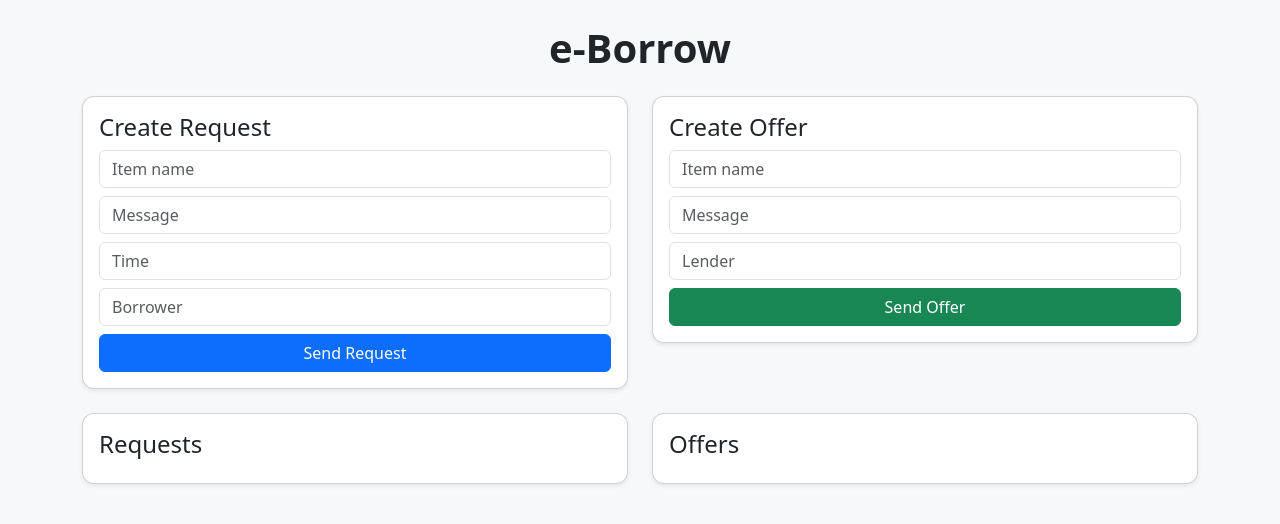
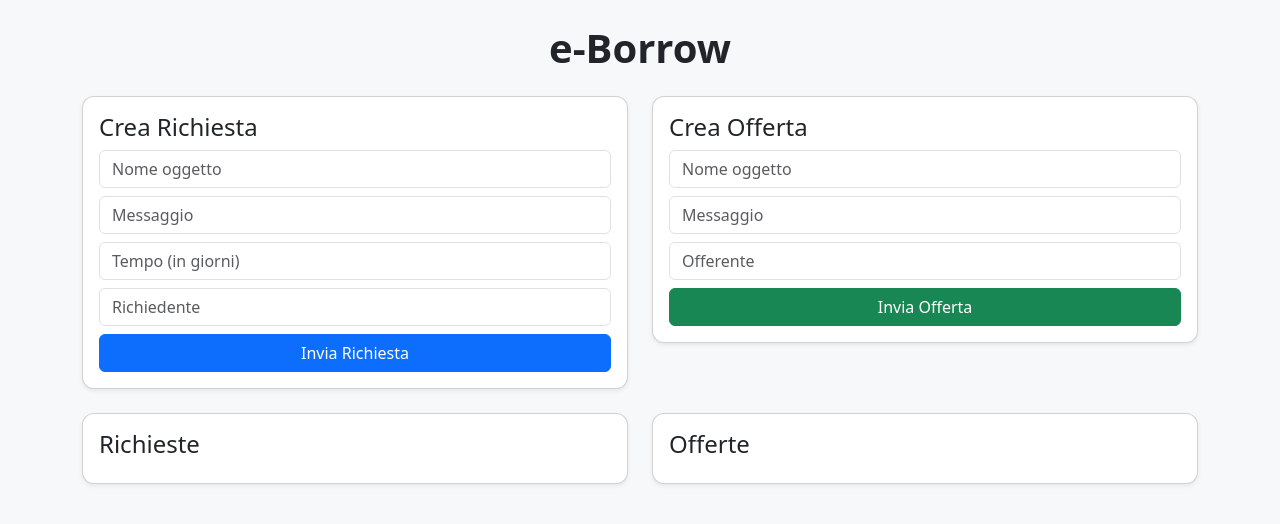
Before and after one commit to andreamirarchi/e-Borrow, a Flask app: page / in a window 1280 px wide. Shown: the top 524 px of the page. Run offline with Flask 3, Linux system fonts and the light colour scheme.

Commit message:
Sistemazione persistenza jsonl e uniformazione data model per request e offer

```diff
--- a/e-Borrow/app/app.py
+++ b/e-Borrow/app/app.py
@@ -4,38 +4,31 @@
 from pathlib import Path
 
 from flask import Flask, render_template, request, jsonify, redirect
+from flasgger import Swagger
 
 BASE_DIR = Path(__file__).resolve().parents[1]
 if str(BASE_DIR) not in sys.path:
     sys.path.insert(0, str(BASE_DIR))
 
-# FORMS (UI)
 from forms.borrow_forms import BorrowRequestForm, OfferForm
 
-# SCHEMAS (API)
 from schemas.borrow_request_schema import BorrowRequestSchema
 from schemas.offer_schema import OfferSchema
 
-# SERVICE
 from repository.jsonl_repository import JsonlRepository
 from services.borrow_service import BorrowService
 
+app = Flask(__name__, template_folder=str(BASE_DIR / "templates"))
 
-# =========================
-# APP INIT
-# =========================
-app = Flask(__name__, template_folder=str(BASE_DIR / "templates"))
-app.config["SECRET_KEY"] = "borrowhub_secret"
+app.config["SECRET_KEY"] = "e-borrow_secret"
 app.config["WTF_CSRF_ENABLED"] = False
 
+Swagger(app)
 
 repo = JsonlRepository(BASE_DIR / "data" / "data.jsonl")
 service = BorrowService(repo)
 
 
-# =========================
-# UI (JINJA + WTForms)
-# =========================
 @app.route("/")
 def home():
     return render_template(
@@ -60,7 +53,7 @@
         })
         return redirect("/")
 
-    return "Invalid form", 400
+    return "Form non valido", 400
 
 
 @app.route("/offer", methods=["POST"])
@@ -75,24 +68,70 @@
         })
         return redirect("/")
 
-    return "Invalid form", 400
+    return "Form non valido", 400
 
 
-# =========================
-# API (MARSHMALLOW)
-# =========================
 @app.route("/api/requests", methods=["GET"])
 def api_requests():
+    """
+    Lista richieste
+    ---
+    tags:
+      - Requests
+    responses:
+      200:
+        description: elenco richieste
+    """
     return jsonify(service.get_requests())
 
 
 @app.route("/api/offers", methods=["GET"])
 def api_offers():
+    """
+    Lista offerte
+    ---
+    tags:
+      - Offers
+    responses:
+      200:
+        description: elenco offerte
+    """
     return jsonify(service.get_offers())
 
 
 @app.route("/api/request", methods=["POST"])
 def api_create_request():
+    """
+    Crea una richiesta
+    ---
+    tags:
+      - Requests
+    consumes:
+      - application/json
+    parameters:
+      - in: body
+        name: body
+        required: true
+        schema:
+          type: object
+          required:
+            - itemName
+            - message
+            - time
+            - borrower
+          properties:
+            itemName:
+              type: string
+            message:
+              type: string
+            time:
+              type: integer
+            borrower:
+              type: string
+    responses:
+      201:
+        description: richiesta creata
+    """
     schema = BorrowRequestSchema()
 
     try:
@@ -106,6 +145,34 @@
 
 @app.route("/api/offer", methods=["POST"])
 def api_create_offer():
+    """
+    Crea un'offerta
+    ---
+    tags:
+      - Offers
+    consumes:
+      - application/json
+    parameters:
+      - in: body
+        name: body
+        required: true
+        schema:
+          type: object
+          required:
+            - itemName
+            - message
+            - lender
+          properties:
+            itemName:
+              type: string
+            message:
+              type: string
+            lender:
+              type: string
+    responses:
+      201:
+        description: offerta creata
+    """
     schema = OfferSchema()
 
     try:
@@ -117,35 +184,59 @@
     return jsonify(schema.dump(result)), 201
 
 
-# =========================
-# MATCHING
-# =========================
 @app.route("/api/match", methods=["GET"])
 def match():
-    result = service.match(
+    """
+    Match offerte e richieste
+    ---
+    tags:
+      - Match
+    responses:
+      200:
+        description: risultato match
+    """
+    return jsonify(service.match(
         service.get_offers(),
         service.get_requests()
-    )
-    return jsonify(result)
+    ))
 
 
-# =========================
-# LOAN CREATION
-# =========================
 @app.route("/api/loan", methods=["POST"])
 def create_loan():
+    """
+    Crea un prestito
+    ---
+    tags:
+      - Loan
+    consumes:
+      - application/json
+    parameters:
+      - in: body
+        name: body
+        required: true
+        schema:
+          type: object
+          required:
+            - requestId
+            - offerId
+          properties:
+            requestId:
+              type: string
+            offerId:
+              type: string
+    responses:
+      201:
+        description: prestito creato
+    """
     data = request.get_json()
 
     loan = service.create_loan(
-        data["request"],
-        data["offer"]
+        data["requestId"],
+        data["offerId"]
     )
 
     return jsonify(loan), 201
 
 
-# =========================
-# RUN
-# =========================
 if __name__ == "__main__":
     app.run(debug=True)
--- a/e-Borrow/models/BorrowRequest.py
+++ b/e-Borrow/models/BorrowRequest.py
@@ -9,7 +9,7 @@
         self.importance = importance
         self.time = time
         self.borrower = borrower
-        self.status = "pending"
+        self.status = "in attesa"
 
     def priority(self):
         return request_priority(self.message, self.time)
--- a/e-Borrow/models/Loan.py
+++ b/e-Borrow/models/Loan.py
@@ -6,4 +6,4 @@
         super().__init__(id, itemName, message)
         self.borrower = borrower
         self.lender = lender
-        self.status = "taken"
+        self.status = "preso in carico"
--- a/e-Borrow/models/Offer.py
+++ b/e-Borrow/models/Offer.py
@@ -6,7 +6,7 @@
     def __init__(self, id, itemName, message, lender):
         super().__init__(id, itemName, message)
         self.lender = lender
-        self.status = "available"
+        self.status = "disponibile"
 
     def priority(self, requests):
         return offer_priority(self.itemName, requests)
--- a/e-Borrow/repository/JsonlAsDB.py
+++ /dev/null
@@ -1 +0,0 @@
-from .jsonl_repository import JsonlRepository, JsonlAsDB  # backward compatibility
--- a/e-Borrow/repository/jsonl_repository.py
+++ b/e-Borrow/repository/jsonl_repository.py
@@ -52,10 +52,5 @@
                 f.write(json.dumps(item, ensure_ascii=False) + "\n")
         return item
 
-    # Backward-compatible aliases
     def addItem(self, item):
         return self.add_item(item)
-
-
-# Compatibility name for the old module filename
-JsonlAsDB = JsonlRepository
--- a/e-Borrow/requirements.txt
+++ b/e-Borrow/requirements.txt
@@ -2,3 +2,4 @@
 Flask-WTF
 marshmallow
 python-dotenv
+flasgger
--- a/e-Borrow/services/borrow_service.py
+++ b/e-Borrow/services/borrow_service.py
@@ -28,7 +28,11 @@
             lender=data["lender"]
         )
 
-        self.repo.add_item(offer.__dict__)
+        obj = offer.__dict__
+        obj["type"] = "offer"
+        obj["status"] = "available"
+
+        self.repo.add_item(obj)
         return offer
 
     def get_requests(self):
--- a/e-Borrow/templates/components/offer-card.html
+++ b/e-Borrow/templates/components/offer-card.html
@@ -8,7 +8,7 @@
     <div>{{ message }}</div>
 
     <small class="text-muted">
-        lender: {{ lender }}
+        offerente: {{ lender }}
     </small>
 
 </div>
--- a/e-Borrow/templates/components/request-card.html
+++ b/e-Borrow/templates/components/request-card.html
@@ -8,13 +8,14 @@
     <div>{{ message }}</div>
 
     <small class="text-muted">
-        borrower: {{ borrower }} | time: {{ time }}
+        richiedente: {{ borrower }} | tempo: {{ 2 }} giorni
     </small>
 
     {% if status != "taken" %}
+    <br>
     <button class="btn btn-sm btn-warning mt-2"
             onclick="takeInCharge('{{ id }}')">
-        Take in charge
+        Prendi in carico
     </button>
     {% endif %}
 
--- a/e-Borrow/templates/home.html
+++ b/e-Borrow/templates/home.html
@@ -14,21 +14,20 @@
 
     <h1 class="mb-4 text-center">e-Borrow</h1>
 
-    <!-- FORMS -->
     <div class="row g-4 mb-4">
 
         <div class="col-md-6">
             <div class="card p-3 shadow-sm">
 
-                <h4>Create Request</h4>
+                <h4>Crea Richiesta</h4>
 
                 <form method="POST" action="/request">
-                    <input class="form-control mb-2" name="itemName" placeholder="Item name" required>
-                    <input class="form-control mb-2" name="message" placeholder="Message" required>
-                    <input class="form-control mb-2" type="number" name="time" placeholder="Time" required>
-                    <input class="form-control mb-2" name="borrower" placeholder="Borrower" required>
+                    <input class="form-control mb-2" name="itemName" placeholder="Nome oggetto" required>
+                    <input class="form-control mb-2" name="message" placeholder="Messaggio" required>
+                    <input class="form-control mb-2" type="number" name="time" placeholder="Tempo (in giorni)" required>
+                    <input class="form-control mb-2" name="borrower" placeholder="Richiedente" required>
 
-                    <button class="btn btn-primary w-100">Send Request</button>
+                    <button class="btn btn-primary w-100">Invia Richiesta</button>
                 </form>
 
             </div>
@@ -37,14 +36,14 @@
         <div class="col-md-6">
             <div class="card p-3 shadow-sm">
 
-                <h4>Create Offer</h4>
+                <h4>Crea Offerta</h4>
 
                 <form method="POST" action="/offer">
-                    <input class="form-control mb-2" name="itemName" placeholder="Item name" required>
-                    <input class="form-control mb-2" name="message" placeholder="Message" required>
-                    <input class="form-control mb-2" name="lender" placeholder="Lender" required>
+                    <input class="form-control mb-2" name="itemName" placeholder="Nome oggetto" required>
+                    <input class="form-control mb-2" name="message" placeholder="Messaggio" required>
+                    <input class="form-control mb-2" name="lender" placeholder="Offerente" required>
 
-                    <button class="btn btn-success w-100">Send Offer</button>
+                    <button class="btn btn-success w-100">Invia Offerta</button>
                 </form>
 
             </div>
@@ -52,14 +51,12 @@
 
     </div>
 
-    <!-- DATA -->
     <div class="row g-4">
 
-        <!-- REQUESTS -->
         <div class="col-md-6">
             <div class="card p-3 shadow-sm">
 
-                <h4>Requests</h4>
+                <h4>Richieste</h4>
 
                 {% for r in requests %}
                 {% with
@@ -77,11 +74,10 @@
             </div>
         </div>
 
-        <!-- OFFERS -->
         <div class="col-md-6">
             <div class="card p-3 shadow-sm">
 
-                <h4>Offers</h4>
+                <h4>Offerte</h4>
 
                 {% for o in offers %}
                 {% with
@@ -91,7 +87,7 @@
                 lender=o.lender,
                 status=o.status
                 %}
-                {% include "components/offer- card.html" %}
+                {% include "components/offer-card.html" %}
                 {% endwith %}
                 {% endfor %}
 
@@ -112,7 +108,7 @@
         const offer = offers.find(o => o.status === "available");
 
         if (!request || !offer) {
-            alert("Missing data");
+            alert("Dati mancanti");
             return;
         }
 
```
Also changed, not shown: 1 other file.
